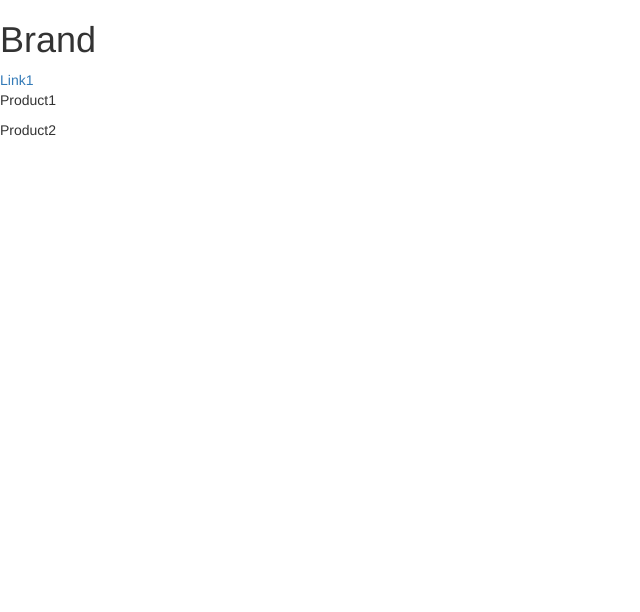
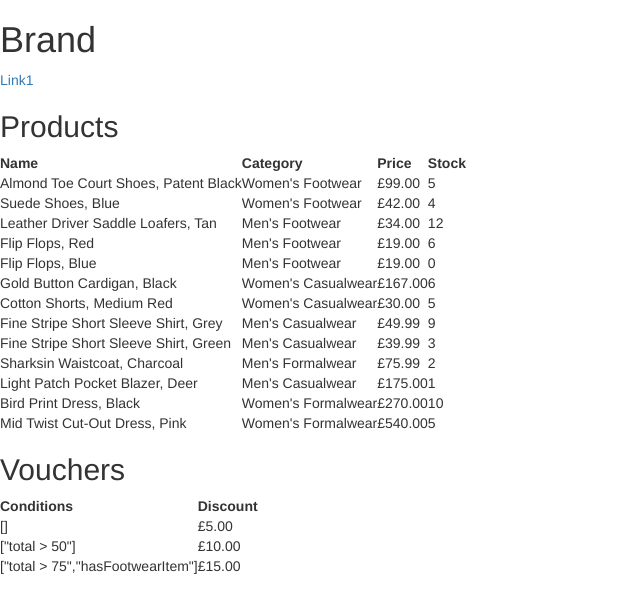
Before and after one commit to 0xff6a/online-store, a website: page app/index.html in a window 1280 px wide. Shown: the whole page, without its empty margins (0-640 px from the left). Drawn offline with Linux system fonts and the light colour scheme.

Commit message:
added basic ng app

```diff
--- a/app/index.html
+++ b/app/index.html
@@ -1,5 +1,5 @@
 <!DOCTYPE html>
-<html>
+<html ng-app="online-store">
   <head>
     <meta charset="utf-8">
     <title>Angular Store 1.0</title>
@@ -17,10 +17,39 @@
     </header>
 
     <main>
-      <section>
-        <p>Product1</p>
-        <p>Product2</p>
+
+      <section ng-controller="ProductController">
+        <h2>Products</h2>
+        <table>
+          <tr>
+            <th>Name</th>
+            <th>Category</th>
+            <th>Price</th>
+            <th>Stock</th>
+          <tr>
+          <tr ng-repeat="product in products">
+            <td>{{product.name}}</td>
+            <td>{{product.category}}</td>
+            <td>{{product.price | currency:"£"}}</td>
+            <td>{{product.stock}}</td>
+          </tr>
+        </table>
       </section>
+
+      <aside ng-controller="VoucherController">
+        <h2>Vouchers</h2>
+        <table>
+          <tr>
+            <th>Conditions</th>
+            <th>Discount</th>
+          </tr>
+          <tr ng-repeat="voucher in vouchers">
+            <td>{{voucher.conditions}}</td>
+            <td>{{voucher.discount | currency:"£"}}</td>
+          </tr>
+        </table>
+      </aside>
+
     </main>
 
     <!-- Script Container -->
--- a/app/js/app.js
+++ b/app/js/app.js
@@ -0,0 +1,111 @@
+(function() {
+
+  var app = angular.module("online-store", []);
+
+  app.controller("ProductController", function($scope) {
+    $scope.products = all;
+  });
+
+  app.controller("VoucherController", function($scope) {
+    $scope.vouchers = all_v;
+  });
+
+  var all_v =
+  [
+    {
+      "discount": 5,
+      "conditions": []
+    },
+    {
+      "discount": 10,
+      "conditions": ["total > 50"]
+    },
+    {
+      "discount": 15,
+      "conditions":["total > 75", "hasFootwearItem"]
+    }
+  ];
+
+  var all =
+  [
+    {
+      "name": "Almond Toe Court Shoes, Patent Black",
+      "category": "Women's Footwear",
+      "price": 99.00,
+      "stock": 5
+    },
+    {
+      "name": "Suede Shoes, Blue",
+      "category": "Women's Footwear",
+      "price": 42.00,
+      "stock": 4
+    },
+    {
+      "name": "Leather Driver Saddle Loafers, Tan",
+      "category": "Men's Footwear",
+      "price": 34.00,
+      "stock": 12
+    },
+    {
+      "name": "Flip Flops, Red",
+      "category": "Men's Footwear",
+      "price": 19.00,
+      "stock": 6
+    },
+    {
+      "name": "Flip Flops, Blue",
+      "category": "Men's Footwear",
+      "price": 19.00,
+      "stock": 0
+    },
+    {
+      "name": "Gold Button Cardigan, Black",
+      "category": "Women's Casualwear",
+      "price": 167.00,
+      "stock": 6
+    },
+    {
+      "name": "Cotton Shorts, Medium Red",
+      "category": "Women's Casualwear",
+      "price": 30.00,
+      "stock": 5
+    },
+    {
+      "name": "Fine Stripe Short Sleeve Shirt, Grey",
+      "category": "Men's Casualwear",
+      "price": 49.99,
+      "stock": 9
+    },
+    {
+      "name": "Fine Stripe Short Sleeve Shirt, Green",
+      "category": "Men's Casualwear",
+      "price": 39.99,
+      "stock": 3
+    },
+    {
+      "name": "Sharksin Waistcoat, Charcoal",
+      "category": "Men's Formalwear",
+      "price": 75.99,
+      "stock": 2
+    },
+      {
+      "name": "Light Patch Pocket Blazer, Deer",
+      "category": "Men's Casualwear",
+      "price": 175.00,
+      "stock": 1
+    },
+    {
+      "name": "Bird Print Dress, Black",
+      "category": "Women's Formalwear",
+      "price": 270.00,
+      "stock": 10
+    },
+    {
+      "name": "Mid Twist Cut-Out Dress, Pink",
+      "category": "Women's Formalwear",
+      "price": 540.00,
+      "stock": 5
+    }
+  ];
+
+})();
```
